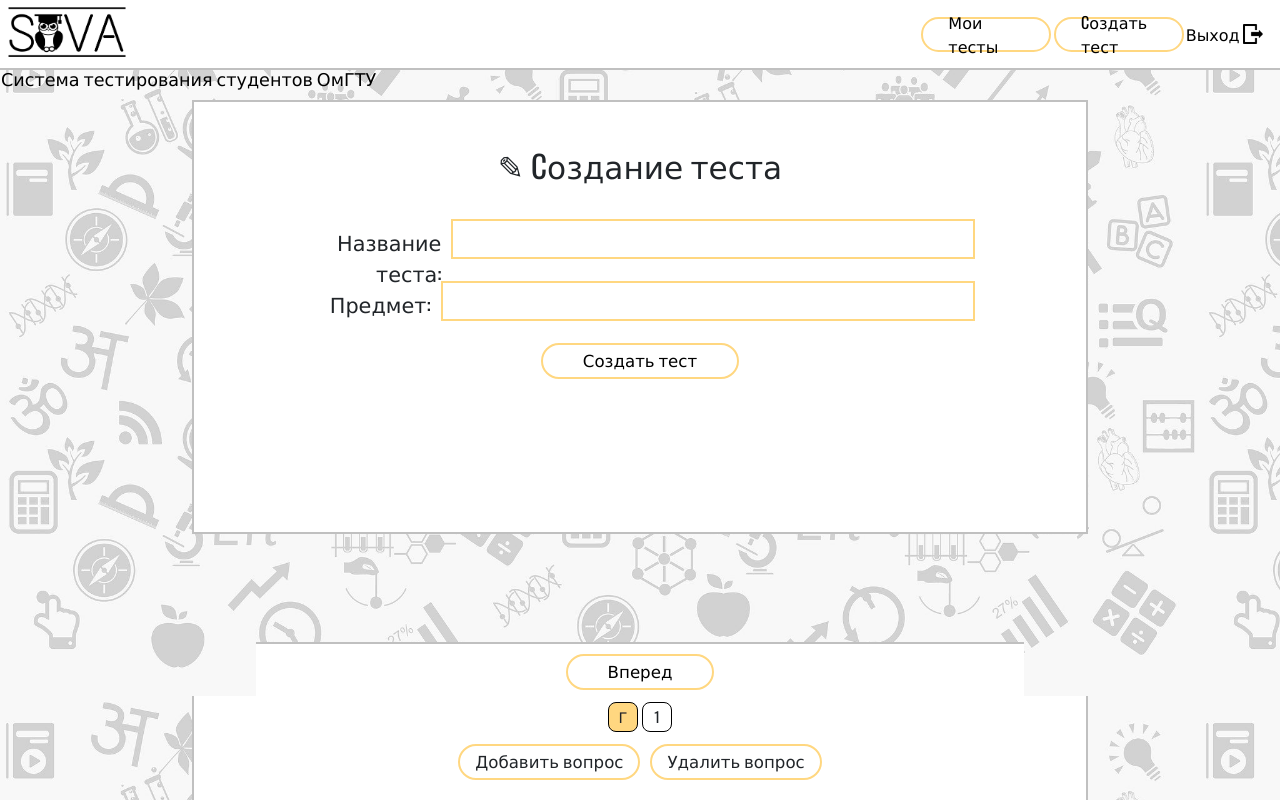
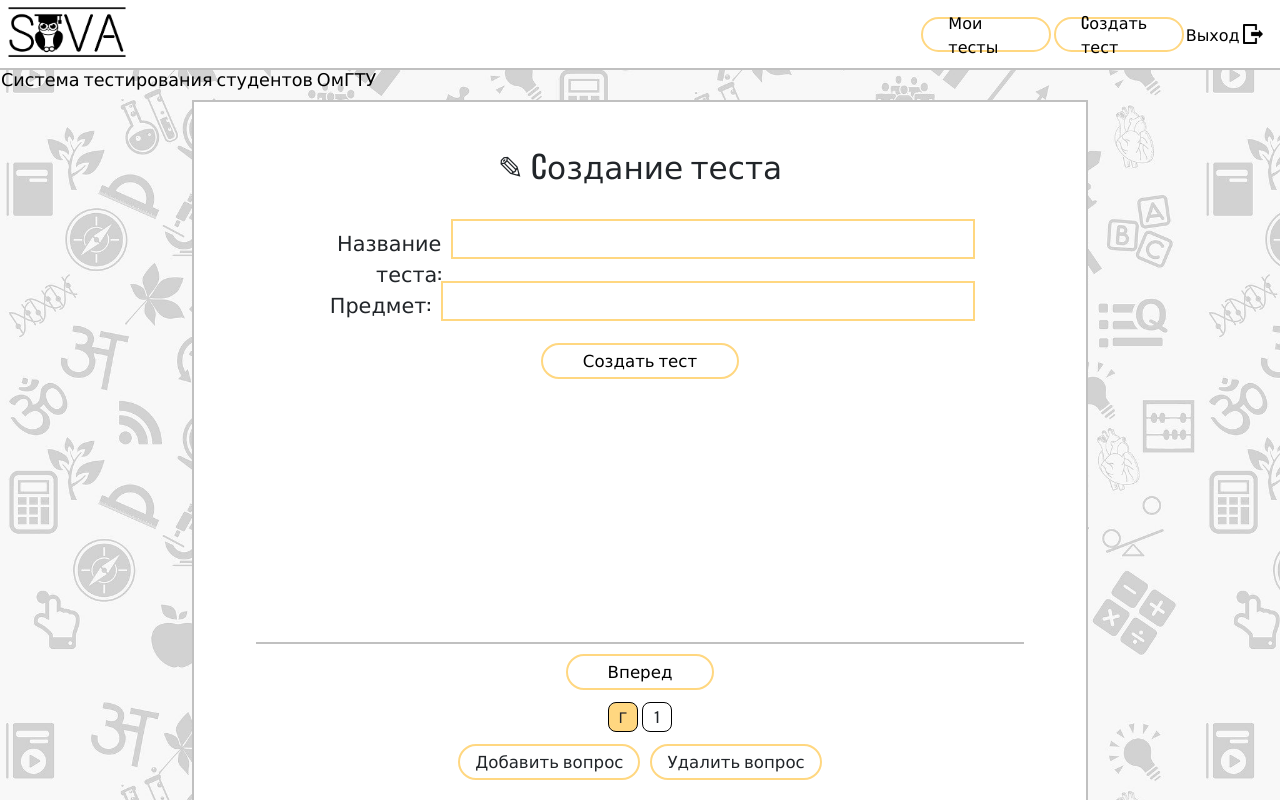
Before and after one commit to EzhovSergey/sova2_frontend, a Vue app: page /create-test in a window 1280 px wide. Built offline with nearby package versions, Linux system fonts and the light colour scheme; sample sign-in values are in the browser's storage.

Commit message:
footer bug fixed

```diff
--- a/src/views/CreateTest.vue
+++ b/src/views/CreateTest.vue
@@ -81,7 +81,7 @@
         <div class="buttons-nav">
           <button class="back-questions" @click.prevent="backQuestions()">Назад</button>
           <button class="next-questions" @click.prevent="nextQuestions()">Вперед</button>
-      </div>
+        </div>
       </div>
       <div class="navigation">
         <button @click.prevent="activeQuestion = -1" class="btn main-q"
@@ -187,7 +187,7 @@ border-style:solid;
 border-color:silver;
 border-width:2px;
 background-color:white;
-margin: 100px 15% 30px 15%;
+margin: 100px 15% 0px 15%;
 border-radius:0%;
 font-size:130%;
 font-family: 'Oswald',Verdana,sans-serif;
@@ -195,7 +195,9 @@ display:flex;
 flex-direction:column;
 justify-content:flex-start;
 align-items:stretch;
-padding-bottom:12%;
+min-height: -moz-calc(100vh - 100px);
+min-height: calc(100vh - 100px);
+padding-bottom:180px;
 }
 .header-test{
 width:75%;
@@ -239,7 +241,7 @@ width:85%;
 display:flex;
 flex-wrap:wrap;
 flex-direction:row;
-margin:10px auto 30px;
+margin:10px auto 0px;
 padding:20px 5%;
 }
 .field-question{
@@ -324,7 +326,7 @@ font-size:70%;
 width:30px;
 height:30px;
 padding:0px;
-margin:4px 2px 0px;
+margin:auto 2px 2px;
 }
 </style>
 <script>
--- a/src/views/DecisionTest.vue
+++ b/src/views/DecisionTest.vue
@@ -134,7 +134,9 @@ display:flex;
 flex-direction:column;
 justify-content:flex-start;
 align-items:stretch;
-padding-bottom:17%;
+min-height: -moz-calc(100vh - 100px);
+min-height: calc(100vh - 100px);
+padding-bottom:120px;
 }
 .title-test{
 flex-basis:100%;
@@ -206,7 +208,6 @@ margin:2px;
 }
 .main-q{
 display:inline-block;
-margin:2px;
 border-style:solid;
 border-radius:8px;
 border-color:black;
@@ -214,7 +215,7 @@ font-size:70%;
 width:30px;
 height:30px;
 padding:0px;
-margin:4px 2px 0px;
+margin:auto 2px 2px;
 }
 .list-number-questions > .number-question{
 border-style:solid;
```
